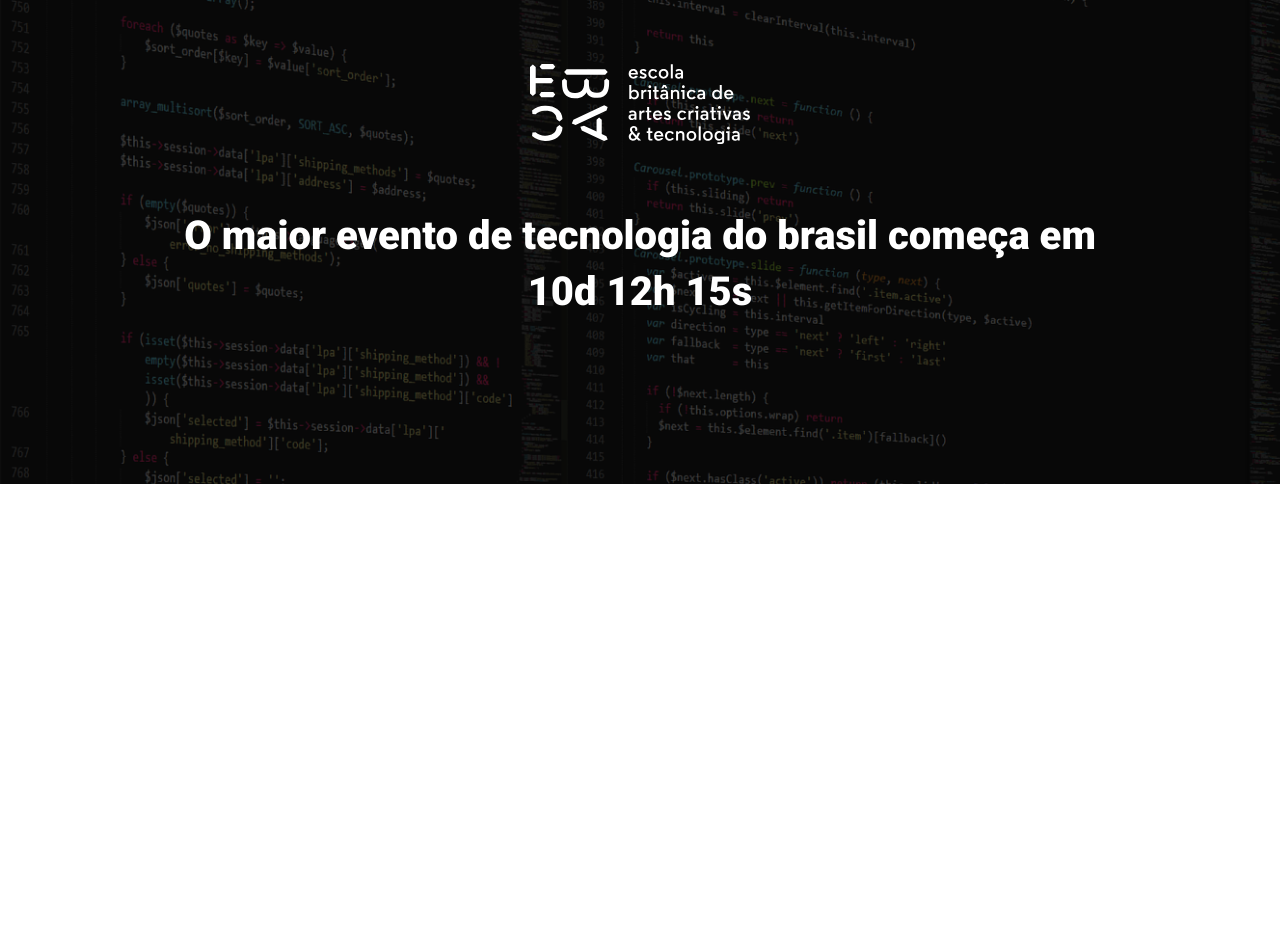
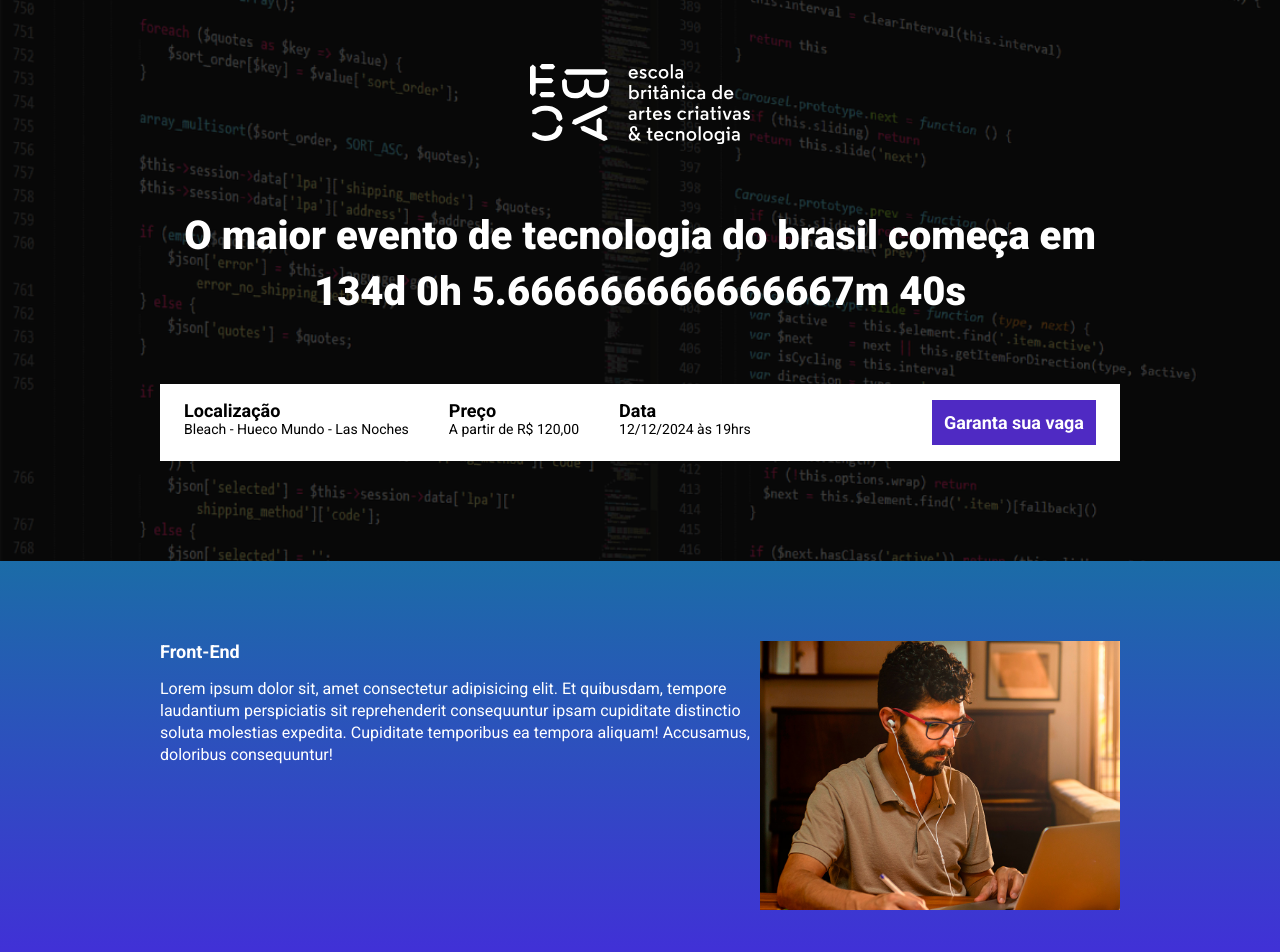
Before and after one commit to Heclypso/encode_tech_talks, a website built with Parcel: page src/index.html in a window 1280 px wide. Shown: the top 952 px of the page. Before the commit the page ends 800 px from the top, so only its background shows below. Built offline with nearby package versions, Linux system fonts and the light colour scheme.

Commit message:
criando a contagem regressiva

```diff
--- a/package.json
+++ b/package.json
@@ -1,9 +1,9 @@
 {
   "name": "landing_page",
   "version": "1.0.0",
-  "main": "index.js",
   "scripts": {
     "dev": "parcel src/index.html src/styles/main.scss src/scripts/main.js",
+    "build": "parcel build src/index.html",
     "test": "echo \"Error: no test specified\" && exit 1"
   },
   "keywords": [],
--- a/src/index.html
+++ b/src/index.html
@@ -10,15 +10,72 @@
     <link href="https://fonts.googleapis.com/css2?family=Roboto:ital,wght@0,100;0,300;0,400;0,500;0,700;0,900;1,100;1,300;1,400;1,500;1,700;1,900&display=swap" rel="stylesheet">
 
     <link rel="stylesheet" href="/src/styles/main.scss">
+    <link rel="stylesheet" href="https://unpkg.com/aos@next/dist/aos.css" />
 </head>
 <body>
     <header class="hero">
         <div class="container">
             <img class="hero__logo" src="./images/ebac_logo.svg" alt="EBAC">
-            <p class="hero__text">O maior evento de tecnologia do brasil começa em 10d 12h 15s</p>
+            <p class="hero__text">O maior evento de tecnologia do brasil começa em <span id="contador"></span></p>
+            <div class="infos-bar">
+                <ul class="infos-bar__infos">
+                    <li class="infos-bar__infos__item">
+                        <b>Localização</b>
+                        Bleach - Hueco Mundo - Las Noches
+                    </li>
+                    <li class="infos-bar__infos__item">
+                        <b>Preço</b>
+                        A partir de R$ 120,00
+                    </li>
+                    <li class="infos-bar__infos__item">
+                        <b>Data</b>
+                        12/12/2024 às 19hrs
+                    </li>
+                </ul>
+                <a href="#" class="button button--primary">
+                    Garanta sua vaga
+                </a>
+            </div>
         </div>
     </header>
 
+    <section class="event event--frontend">
+        <div class="container" data-aos="fade-right">
+            <div class="event__details">
+                <h2 class="event__details__title">Front-End</h2>
+                <p class="event__details__description">Lorem ipsum dolor sit, amet consectetur adipisicing elit. Et quibusdam, tempore laudantium perspiciatis sit reprehenderit consequuntur ipsam cupiditate distinctio soluta molestias expedita. Cupiditate temporibus ea tempora aliquam! Accusamus, doloribus consequuntur!</p>
+            </div>
+            <img class="event__image" src="./images/frontend.png" alt="Front-End">
+        </div>
+    </section>
+    <section class="event event--ux-ui event--image-left">
+        <div class="container" data-aos="fade-left">
+            <div class="event__details">
+                <h2 class="event__details__title">UI/UX</h2>
+                <p class="event__details__description">Lorem ipsum dolor sit, amet consectetur adipisicing elit. Et quibusdam, tempore laudantium perspiciatis sit reprehenderit consequuntur ipsam cupiditate distinctio soluta molestias expedita. Cupiditate temporibus ea tempora aliquam! Accusamus, doloribus consequuntur!</p>
+            </div>
+            <img class="event__image" src="./images/ui-ux.png" alt="Front-End">
+        </div>
+    </section>
+    <section class="event event--data-science">
+        <div class="container" data-aos="fade-right">
+            <div class="event__details">
+                <h2 class="event__details__title">Data Science</h2>
+                <p class="event__details__description">Lorem ipsum dolor sit, amet consectetur adipisicing elit. Et quibusdam, tempore laudantium perspiciatis sit reprehenderit consequuntur ipsam cupiditate distinctio soluta molestias expedita. Cupiditate temporibus ea tempora aliquam! Accusamus, doloribus consequuntur!</p>
+            </div>
+            <img class="event__image" src="./images/data.png" alt="Front-End">
+        </div>
+    </section>
+    <section class="event event--backend event--image-left">
+        <div class="container" data-aos="fade-left">
+            <div class="event__details">
+                <h2 class="event__details__title">Back-End</h2>
+                <p class="event__details__description">Lorem ipsum dolor sit, amet consectetur adipisicing elit. Et quibusdam, tempore laudantium perspiciatis sit reprehenderit consequuntur ipsam cupiditate distinctio soluta molestias expedita. Cupiditate temporibus ea tempora aliquam! Accusamus, doloribus consequuntur!</p>
+            </div>
+            <img class="event__image" src="./images/backend.png" alt="Front-End">
+        </div>
+    </section>
+    <script src="https://unpkg.com/aos@next/dist/aos.js"></script>
     <script src="scripts/main.js"></script>
 </body>
 </html>
--- a/src/scripts/main.js
+++ b/src/scripts/main.js
@@ -0,0 +1,27 @@
+AOS.init();
+
+const dataDoEvento = new Date("Nov 2, 2024 00:00");
+const timeStampDoEvento = dataDoEvento.getTime();
+
+const contaAsHoras = setInterval(function(){
+    const agora = new Date ();
+    const timeStampAtual = agora.getTime();
+
+    const distanciaAteOEvento = timeStampDoEvento - timeStampAtual;
+
+    const diaEmMs = 1000 * 60 * 60 *24;
+    const horasEmMs = 1000 * 60 * 60;
+    const minutoEmMs = 1000 * 60;
+
+    const diasAteOEvento = Math.floor(distanciaAteOEvento / diaEmMs);
+    const horasAteOEvento = Math.floor(distanciaAteOEvento %  diaEmMs / horasEmMs);
+    const minutosAteOEvento = Math.floor(distanciaAteOEvento % horasEmMs) / minutoEmMs;
+    const segundosAteOEvento = Math.floor((distanciaAteOEvento % minutoEmMs ) / 1000);
+
+    document.getElementById('contador').innerHTML = `${diasAteOEvento}d ${horasAteOEvento}h ${minutosAteOEvento}m ${segundosAteOEvento}s`;
+
+    if (distanciaAteOEvento < 0) {
+        clearInterval(contaAsHoras);
+        document.getElementById('contador').innerHTML = "Evento expirado";
+    }
+}, 1000);
--- /dev/null
+++ b/src/styles/_event.scss
@@ -0,0 +1,63 @@
+@use 'variables';
+
+.event {
+    padding: 80px 0;
+
+    &--frontend {
+        background-image: linear-gradient(variables.$blue1, variables.$blue2);
+    }
+
+    &--ux-ui {
+        background-image: linear-gradient(variables.$blue2, variables.$pink);
+    }
+
+    &--data-science {
+        background-image: linear-gradient(variables.$pink, variables.$yellow);
+    }
+
+    &--backend {
+        background-image: linear-gradient(variables.$yellow, variables.$pink);
+    }
+
+    &--image-left {
+        .container {
+            flex-direction: row-reverse;
+            gap: 40px;
+        }
+    }
+
+    .container {
+        display: flex;
+    }
+
+    &__image {
+        max-width: 360px;
+    }
+
+    &__details {
+        &__title {
+            font-size: 18px;
+            font-weight: bold;
+            margin-bottom: 16px;
+        }
+
+        &__description {
+            line-height: 22px;
+        }
+    }
+
+    @media (max-width: 640px) {
+        .container {
+            display: block;
+        }
+
+        &__image {
+            width: 100%;
+        }
+
+        &__details {
+            margin-right: 0;
+            margin-right: 16px;
+        }
+    }
+}
--- a/src/styles/_hero.scss
+++ b/src/styles/_hero.scss
@@ -1,3 +1,5 @@
+@use 'variables';
+
 .hero {
     padding-top: 64px;
     padding-bottom: 100px;
@@ -12,7 +14,7 @@
         left: 0;
         width: 100%;
         height: 100%;
-        background-color: #000;
+        background-color: variables.$secondaryTextColor;
         content: '';
         opacity: .7;
     }
--- /dev/null
+++ b/src/styles/_variables.scss
@@ -0,0 +1,8 @@
+$textColor: #fff;
+$secondaryTextColor: #000;
+
+$blue1: #1B6CA7;
+$blue2: #442BDB;
+$pink: #89223B;
+$yellow: #9C791D;
+$purple: #4F2AC3;
--- /dev/null
+++ b/src/styles/components/_buttons.scss
@@ -0,0 +1,25 @@
+@use '../variables';
+
+.button {
+    padding: 12px;
+    font-size: 18px;
+    font-weight: bold;
+    text-decoration: none;
+    text-align: center;
+    white-space: nowrap;
+
+    &--primary {
+        color: variables.$textColor;
+        background-color: variables.$purple;
+    }
+
+    @media (max-width: 640px) {
+        display: block;
+        width: 100%;
+    }
+
+    @media (max-width: 1024px) {
+        display: flex;
+        align-items: center;
+    }
+}
--- /dev/null
+++ b/src/styles/components/_infos_bar.scss
@@ -0,0 +1,42 @@
+@use '../variables';
+
+.infos-bar {
+    padding: 16px 24px;
+    background-color: variables.$textColor;
+    display: flex;
+    justify-content: space-between;
+
+    &__infos {
+        display: flex;
+        gap: 40px;
+
+        &__item {
+            font-size: 14px;
+            color: variables.$secondaryTextColor;
+
+            b {
+                color: variables.$secondaryTextColor;
+                font-size: 18px;
+                display: block;
+            }
+        }
+    }
+
+    @media (max-width: 640px) {
+        display: block;
+
+        &__infos {
+            display: block;
+
+            &__item {
+                margin-bottom: 24px;
+            }
+        }
+    }
+
+    @media (max-width: 1024px) {
+        &__infos {
+            gap: 16px;
+        }
+    }
+}
--- a/src/styles/main.scss
+++ b/src/styles/main.scss
@@ -1,11 +1,16 @@
-@use 'hero' as hero;
+@use 'hero';
+@use 'components/infos_bar';
+@use 'components/buttons';
+@use 'event';
+@use 'variables';
 
 * {
     margin: 0;
     padding: 0;
     box-sizing: border-box;
     font-family: Roboto, sans-serif;
-    color: #fff;
+    color: variables.$textColor;
+    list-style: none;
 }
 
 .container {
```
